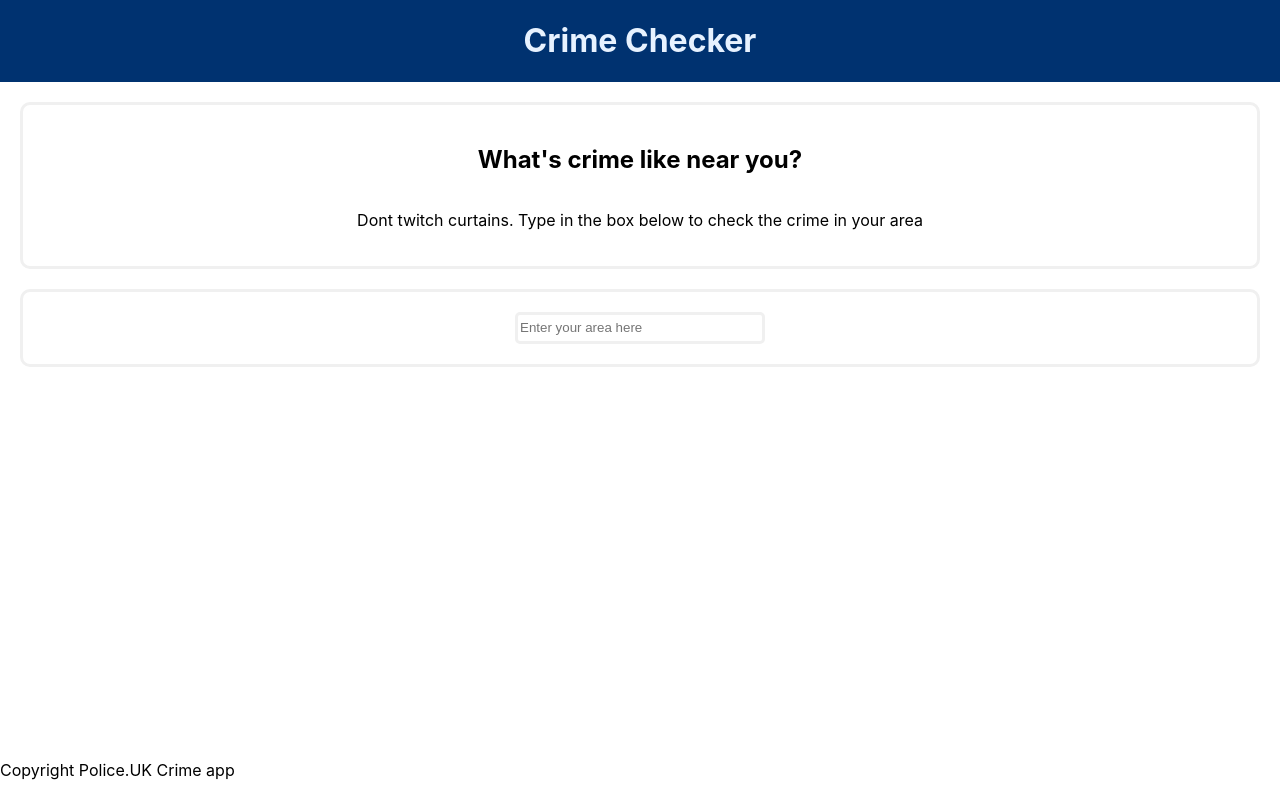
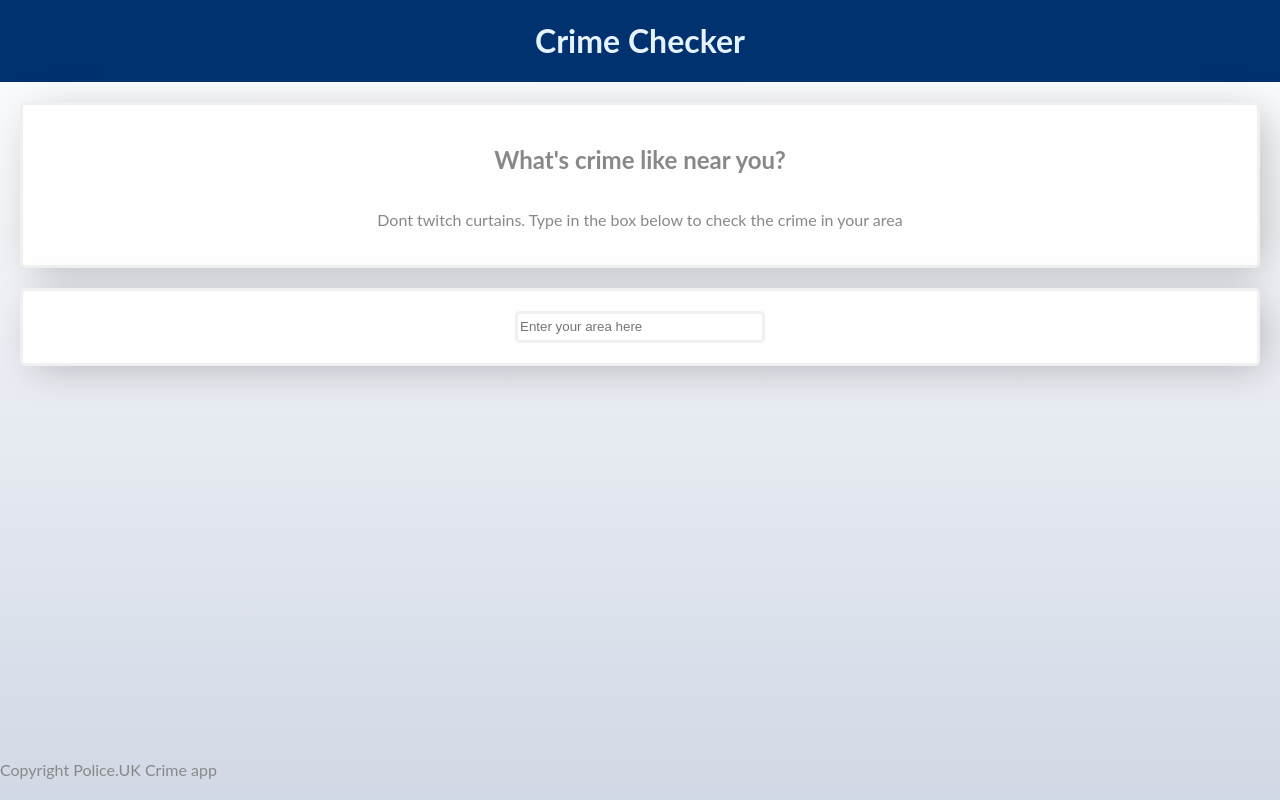
Before and after one commit to Trenchwise/stop-and-search-project, a React (Create React App) app: page / in a window 1280 px wide. Built offline with nearby package versions, Linux system fonts and the light colour scheme; no server answers.

Commit message:
whole page, intro, card styling

```diff
--- a/src/App.css
+++ b/src/App.css
@@ -1,12 +1,25 @@
 body {
-  background-color: white;
+  background: linear-gradient(
+    0deg,
+    rgba(28, 64, 128, 0.2),
+    rgba(28, 64, 128, 0)
+  );
+  font-family: "Lato", sans-serif;
+  color: #888;
+  /* background-color: #e8e8e8; */
+  /* color: antiquewhite; */
+}
 
-  /* color: antiquewhite; */
+.globalCard {
+  background-color: #fefefe;
+  box-shadow: 9px 7px 40px -6px rgba(0, 0, 0, 0.25);
+  font-family: "Lato", sans-serif;
 }
 
 #pageContainer {
   position: relative;
   min-height: 100vh;
+  font-family: "Lato", sans-serif;
 }
 
 .crimeApp {
@@ -47,7 +60,7 @@ body {
   align-items: center;
   border: solid;
   padding: 20px;
-  border-radius: 10px;
+  border-radius: 5px;
   border-color: #f0f0f0;
 }
 
@@ -59,10 +72,13 @@ body {
   border: solid;
   padding: 20px;
   border-radius: 10px;
-  border-color: #f0f0f0;
+  border-color: #fefefe;
 }
 
 .crime {
+  background-color: #fefefe;
+  box-shadow: 9px 7px 40px -6px rgba(0, 0, 0, 0.25);
+  font-family: "Lato", sans-serif;
   margin: 20px;
   display: flex;
   flex-direction: column;
@@ -82,7 +98,10 @@ body {
 }
 
 .stopItemWrapper {
-  margin: 20px;
+  background-color: #fefefe;
+  box-shadow: 9px 7px 40px -6px rgba(0, 0, 0, 0.25);
+  font-family: "Lato", sans-serif;
+  margin: 30px;
   display: flex;
   flex-direction: column;
   align-items: stretch;
@@ -91,6 +110,7 @@ body {
   border-radius: 10px;
   border-color: #f0f0f0;
   background-color: white;
+  margin: 10px;
 }
 
 .legislationPieWrapper {
@@ -115,6 +135,10 @@ body {
   border-color: #f0f0f0;
 }
 
+#totalsPiechart {
+  font-weight: 700px;
+}
+
 #inputBoxWrapper {
   margin: 20px;
   display: flex;
@@ -122,7 +146,7 @@ body {
   align-items: center;
   border: solid;
   padding: 20px;
-  border-radius: 10px;
+  border-radius: 5px;
   border-color: #f0f0f0;
 }
 
--- a/src/App.jsx
+++ b/src/App.jsx
@@ -136,7 +136,7 @@ const App = () => {
         <Header />
         <Intro />
         {loading && <Loading />}
-        <div id="inputBoxWrapper">
+        <div id="inputBoxWrapper" className="globalCard">
           <input
             onInput={onInput}
             type="text"
--- a/src/components/Intro.jsx
+++ b/src/components/Intro.jsx
@@ -2,7 +2,7 @@ import React from "react";
 
 const Intro = () => {
   return (
-    <div id="introWrapper">
+    <div id="introWrapper" className="globalCard">
       <h2 className="headerSubTitle">What's crime like near you?</h2>
       <p>
         Dont twitch curtains. Type in the box below to check the crime in your
--- a/src/components/Totals.jsx
+++ b/src/components/Totals.jsx
@@ -20,6 +20,7 @@ const Totals = (props) => {
   return (
     <div className="crimeTotals">
       <h2 id="crimesByAreaTitle">Crimes in your area</h2>
+      <div id="totalsPiechart">
         <PieChart
           labelPosition={100 - 30}
           style={{
@@ -28,10 +29,10 @@ const Totals = (props) => {
             fontSize: "2px",
           }}
           labelStyle={{
-          fill: "#000", // colour of label text
-          opacity: 0.75,
+            fill: "#888", // colour of label text
+            opacity: 0.85,
             pointerEvents: "none",
-          fontSize: "2px", // label font size
+            fontSize: "5px", // label font size
           }}
           lineWidth={60} // makes into a donut shape
           segmentsStyle={{ transition: "stroke .2s", cursor: "pointer" }}
@@ -43,8 +44,9 @@ const Totals = (props) => {
           label={({ dataEntry }) => {
             return dataEntry.title;
           }}
-        background="#bfbfbf" // changes background colour
+          background="#fefefe" // changes background colour
         />
+      </div>
 
       <h2 id="totalNumberCrimes">
         {" "}
```
Lines whose indentation alone changed are shown as unchanged.
